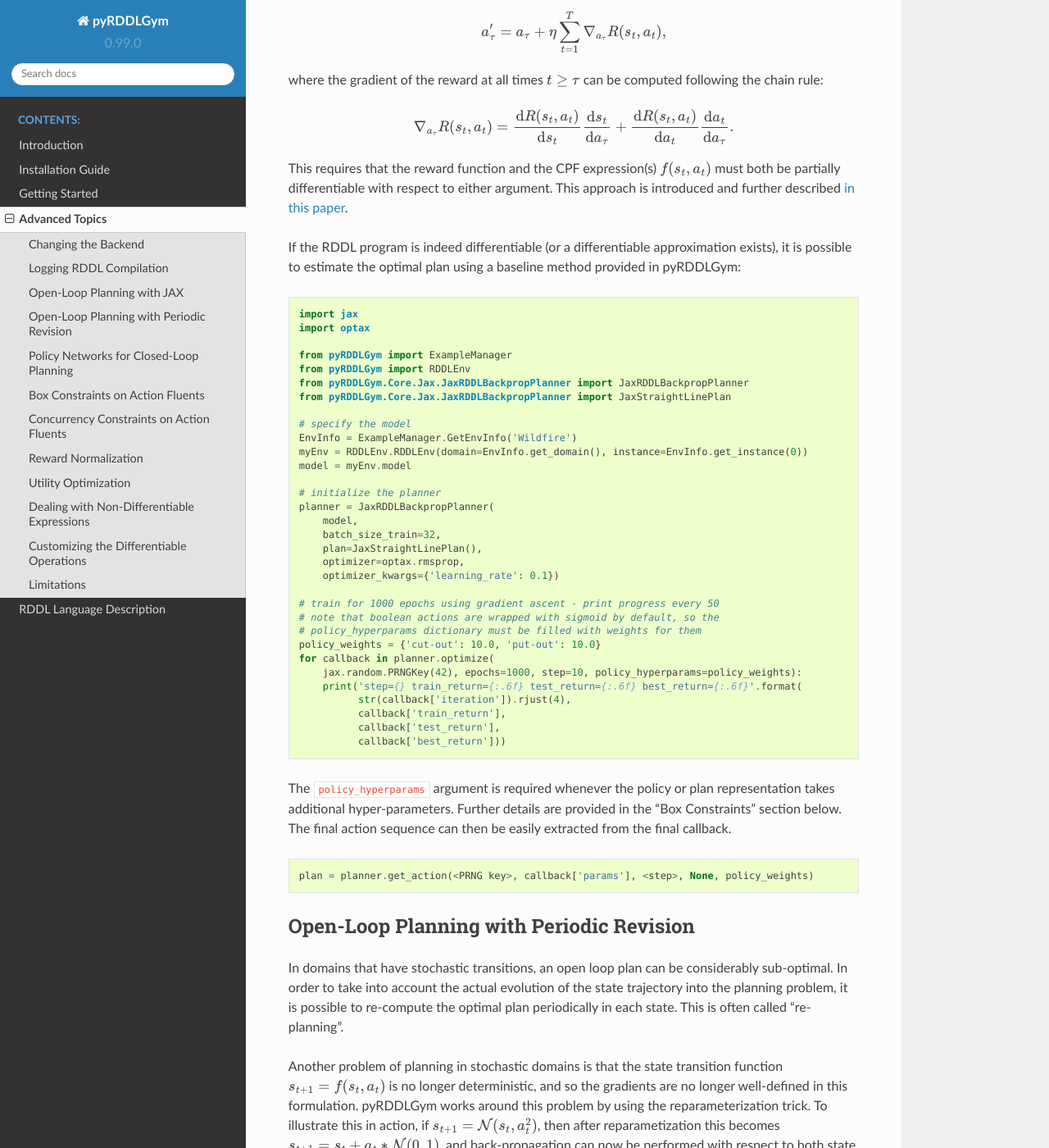
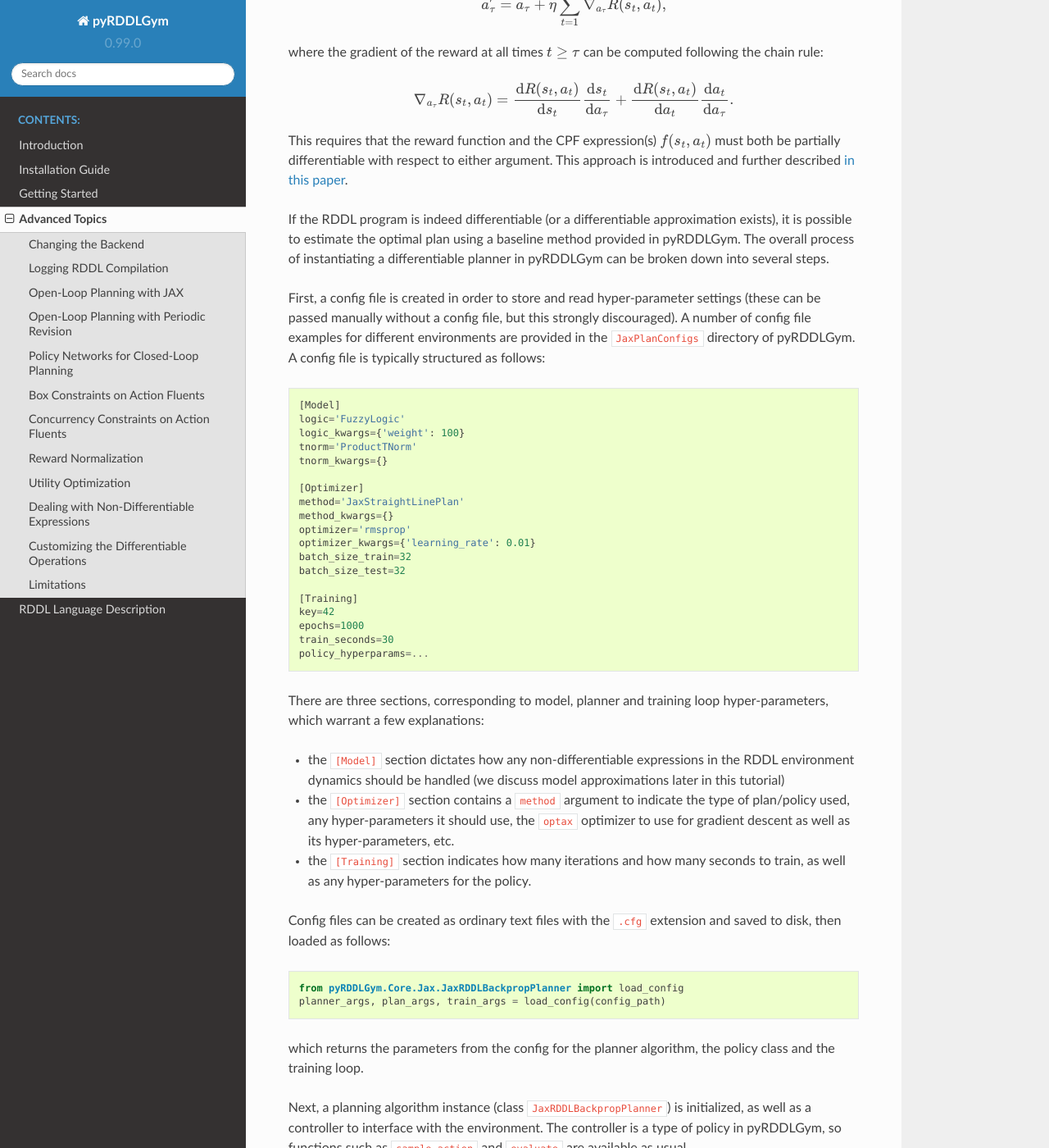
Before and after one commit to pyrddlgym-project/pyRDDLGym, a Sphinx documentation site: the page built from docs/advanced.rst, in a window 1280 px wide and 1400 px high, scrolled down 1564 px. Shown: the whole window at 82% size. Built offline with Sphinx 7.4.7 and the Read the Docs theme 2.0.0, drawn with Linux system fonts in a browser that asks for light colours; some of the changed text lies outside the part shown.

Commit message:
Update advanced.rst

```diff
--- a/docs/advanced.rst
+++ b/docs/advanced.rst
@@ -12,8 +12,7 @@ In pyRDDLGym, this can be done easily by specifying the backend:
 
 	from pyRDDLGym.Core.Jax.JaxRDDLSimulator import JaxRDDLSimulator
 
-	myEnv = RDDLEnv.RDDLEnv(domain=EnvInfo.get_domain(),
-                            instance=EnvInfo.get_instance(0),
+	myEnv = RDDLEnv.RDDLEnv(domain=EnvInfo.get_domain(), instance=EnvInfo.get_instance(0),
                             backend=JaxRDDLSimulator)
 
 For the purpose of simulation, the default backend and the ``JaxRDDLSimulator`` are designed to be as interchangeable as possible, so the latter can be used in place of the former with identical outputs in most cases.
@@ -28,8 +27,7 @@ For purposes such as debugging, it is possible to log information about the RDDL
 
 .. code-block:: python
 
-	myEnv = RDDLEnv.RDDLEnv(domain=EnvInfo.get_domain(),
-                            instance=EnvInfo.get_instance(0),
+	myEnv = RDDLEnv.RDDLEnv(domain=EnvInfo.get_domain(), instance=EnvInfo.get_instance(0),
                             debug=True)
 
 Upon executing this command, a log file is created with the name <domain name>_<instance name>.log in the installation's root directory.
@@ -53,7 +51,8 @@ For example, the planning problem in a deterministic environment can be formulat
 	\max_{a_1, \dots a_T} \sum_{t=1}^{T} R(s_t, a_t),\\
 	s_{t + 1} = f(s_t, a_t)
 
-In continuous action spaces, it is possible to obtain a reasonable solution using gradient ascent. More concretely, given a learning rate parameter :math:`\eta > 0` and a "guess" :math:`a_\tau`, gradient ascent obtains a new estimate of the optimal action :math:`a_\tau'` at time :math:`\tau` via
+In continuous action spaces, it is possible to obtain a reasonable solution using gradient ascent.
+More concretely, given a learning rate parameter :math:`\eta > 0` and a "guess" :math:`a_\tau`, gradient ascent obtains a new estimate of the optimal action :math:`a_\tau'` at time :math:`\tau` via
 
 .. math::
 
@@ -68,51 +67,96 @@ where the gradient of the reward at all times :math:`t \geq \tau` can be compute
 This requires that the reward function and the CPF expression(s) :math:`f(s_t, a_t)` must both be partially differentiable with respect to either argument.
 This approach is introduced and further described `in this paper <https://proceedings.neurips.cc/paper/2017/file/98b17f068d5d9b7668e19fb8ae470841-Paper.pdf>`_.
 
-If the RDDL program is indeed differentiable (or a differentiable approximation exists), it is possible to estimate the optimal plan using a baseline method provided in pyRDDLGym:
+If the RDDL program is indeed differentiable (or a differentiable approximation exists), it is possible to estimate the optimal plan using a baseline method provided in pyRDDLGym.
+The overall process of instantiating a differentiable planner in pyRDDLGym can be broken down into several steps.
+
+First, a config file is created in order to store and read hyper-parameter settings (these can be passed manually without a config file, but this strongly discouraged).
+A number of config file examples for different environments are provided in the ``JaxPlanConfigs`` directory of pyRDDLGym.
+A config file is typically structured as follows:
 
 .. code-block:: python
 
-    import jax
-    import optax
+    [Model]
+    logic='FuzzyLogic'
+    logic_kwargs={'weight': 100}
+    tnorm='ProductTNorm'
+    tnorm_kwargs={}
 
-    from pyRDDLGym import ExampleManager
-    from pyRDDLGym import RDDLEnv
-    from pyRDDLGym.Core.Jax.JaxRDDLBackpropPlanner import JaxRDDLBackpropPlanner
-    from pyRDDLGym.Core.Jax.JaxRDDLBackpropPlanner import JaxStraightLinePlan
+    [Optimizer]
+    method='JaxStraightLinePlan'
+    method_kwargs={}
+    optimizer='rmsprop'
+    optimizer_kwargs={'learning_rate': 0.01}
+    batch_size_train=32
+    batch_size_test=32
 
-    # specify the model
-    EnvInfo = ExampleManager.GetEnvInfo('Wildfire')
-    myEnv = RDDLEnv.RDDLEnv(domain=EnvInfo.get_domain(), instance=EnvInfo.get_instance(0))
-    model = myEnv.model
+    [Training]
+    key=42
+    epochs=1000
+    train_seconds=30
+    policy_hyperparams=...
 
-    # initialize the planner
-    planner = JaxRDDLBackpropPlanner(
-        model,
-        batch_size_train=32,
-        plan=JaxStraightLinePlan(),
-        optimizer=optax.rmsprop,
-        optimizer_kwargs={'learning_rate': 0.1})
+There are three sections, corresponding to model, planner and training loop hyper-parameters, which warrant a few explanations:
 
-    # train for 1000 epochs using gradient ascent - print progress every 50
-    # note that boolean actions are wrapped with sigmoid by default, so the
-    # policy_hyperparams dictionary must be filled with weights for them
-    policy_weights = {'cut-out': 10.0, 'put-out': 10.0}
-    for callback in planner.optimize(
-        jax.random.PRNGKey(42), epochs=1000, step=10, policy_hyperparams=policy_weights):
-        print('step={} train_return={:.6f} test_return={:.6f} best_return={:.6f}'.format(
-              str(callback['iteration']).rjust(4),
-              callback['train_return'],
-              callback['test_return'],
-              callback['best_return']))
+* the ``[Model]`` section dictates how any non-differentiable expressions in the RDDL environment dynamics should be handled (we discuss model approximations later in this tutorial)
+* the ``[Optimizer]`` section contains a ``method`` argument to indicate the type of plan/policy used, any hyper-parameters it should use, the ``optax`` optimizer to use for gradient descent as well as its hyper-parameters, etc.
+* the ``[Training]`` section indicates how many iterations and how many seconds to train, as well as any hyper-parameters for the policy.
 
-The ``policy_hyperparams`` argument is required whenever the policy or plan representation takes additional hyper-parameters.
-Further details are provided in the "Box Constraints" section below.
-The final action sequence can then be easily extracted from the final callback.
+Config files can be created as ordinary text files with the ``.cfg`` extension and saved to disk, then loaded as follows:
 
 .. code-block:: python
 
-	plan = planner.get_action(<PRNG key>, callback['params'], <step>, None, policy_weights)
+    from pyRDDLGym.Core.Jax.JaxRDDLBackpropPlanner import load_config
+    planner_args, plan_args, train_args = load_config(config_path)
 
+which returns the parameters from the config for the planner algorithm, the policy class and the training loop.
+
+Next, a planning algorithm instance (class ``JaxRDDLBackpropPlanner``) is initialized, as well as a controller to interface with the environment.
+The controller is a type of policy in pyRDDLGym, so functions such as ``sample_action`` and ``evaluate`` are available as usual.
+
+.. code-block:: python
+
+    from pyRDDLGym.Core.Jax.JaxRDDLBackpropPlanner import JaxRDDLBackpropPlanner
+    from pyRDDLGym.Core.Jax.JaxRDDLBackpropPlanner import JaxOfflineController
+
+    planner = JaxRDDLBackpropPlanner(myEnv.model, **planner_args)
+    controller = JaxOfflineController(planner, **train_args)
+
+This immediately begins training an open-loop plan with the specified hyper-parameters. Putting this all together into a working example:
+
+.. code-block:: python
+
+    import os
+
+    from pyRDDLGym.Core.Env.RDDLEnv import RDDLEnv
+    from pyRDDLGym.Core.Jax.JaxRDDLBackpropPlanner import load_config
+    from pyRDDLGym.Core.Jax.JaxRDDLBackpropPlanner import JaxRDDLBackpropPlanner
+    from pyRDDLGym.Core.Jax.JaxRDDLBackpropPlanner import JaxOfflineController
+    from pyRDDLGym.Core.Jax.JaxRDDLBackpropPlanner import JaxOnlineController
+    from pyRDDLGym.Examples.ExampleManager import ExampleManager
+
+    # create the environment
+    EnvInfo = ExampleManager.GetEnvInfo(domain)
+    myEnv = RDDLEnv(domain=EnvInfo.get_domain(), instance=EnvInfo.get_instance(instance))
+    myEnv.set_visualizer(EnvInfo.get_visualizer())
+
+    # load the config file with planner settings from the JaxPlanConfigs
+    abs_path = os.path.dirname(os.path.abspath(__file__))
+    config_path = os.path.join(abs_path, 'JaxPlanConfigs', f'{domain}_slp.cfg')
+    planner_args, _, train_args = load_config(config_path)
+
+    # create the planning algorithm
+    planner = JaxRDDLBackpropPlanner(myEnv.model, **planner_args)
+
+    # create the controller agent and begin training immediately
+    controller = JaxOfflineController(planner, **train_args)
+
+    # evaluate the agent, note the ground_state flag
+    controller.evaluate(myEnv, ground_state=False, verbose=True, render=True)
+
+.. note::
+   The ``evaluate`` command in this above example requires ``ground_state=False`` when working with the planner.
+   This passes the current state from the environment in vectorized form (instead of grounded form by default) as required by the planner.
 
 Open-Loop Planning with Periodic Revision
 -------------------
@@ -140,92 +184,50 @@ For a small subset of them, like the Bernoulli and Discrete distribution, pyRDDL
 .. warning::
    For non-reparameterizable distributions, the result of the gradient calculation is fully dependent on the JAX implementation: it could return a zero or NaN gradient, or raise an exception.
 
-The ``JaxRDDLBackpropPlanner`` makes it relatively easy to do re-planning in stochastic domains inside the usual simulation loop.
-To do this, the parameter ``rollout_horizon`` specifies how far ahead the planner will look during optimization at each time step.
-This quantity overrides the default horizon specified in the RDDL instance.
+Replanning is easy by modifying the previous Python example. Instead of creating an ``JaxOfflineController``, we create an ``JaxOnlineController`` instead.
+The config should also be modified to specify the ``rollout_horizon`` to instruct how far ahead into the future the planner should take into account during optimization:
 
 .. code-block:: python
 
-    # specify the model
-    EnvInfo = ExampleManager.GetEnvInfo('Wildfire')
-    myEnv = RDDLEnv.RDDLEnv(domain=EnvInfo.get_domain(), instance=EnvInfo.get_instance(0))
-    model = myEnv.model
+    from pyRDDLGym.Core.Jax.JaxRDDLBackpropPlanner import JaxRDDLBackpropPlanner
+    from pyRDDLGym.Core.Jax.JaxRDDLBackpropPlanner import JaxOnlineController
 
-    # initialize the planner with a roll-out horizon of 5
-    planner = JaxRDDLBackpropPlanner(
-        model,
-        plan=JaxStraightLinePlan(),
-        batch_size_train=32,
-        rollout_horizon=5,
-        optimizer=optax.rmsprop,
-        optimizer_kwargs={'learning_rate': 0.01})
+    planner = JaxRDDLBackpropPlanner(myEnv.model, **planner_args)
+    controller = JaxOnlineController(planner, **train_args)
 
-The optimizer can then be invoked at every decision step (or periodically), as shown below:
-
-.. code-block:: python
-
-    policy_weights = {'put-out': 10.0, 'cut-out': 10.0}
-    key = jax.random.PRNGKey(42)
-    total_reward = 0
-    state = myEnv.reset()
-    for step in range(myEnv.horizon):
-        key, subkey1, subkey2 = jax.random.split(key, num=3)
-        *_, callback = planner.optimize(
-            subkey1, epochs=500, step=100, policy_hyperparams=policy_weights,
-            subs=myEnv.sampler.subs)
-        action = planner.get_action(
-            subkey2, params=callback['params'], step=0,
-            subs=None, policy_hyperparams=policy_weights)
-        next_state, reward, done, _ = myEnv.step(action)
-        total_reward += reward
-        ...
-
-    print(f'episode ended with reward {total_reward}')
-    myEnv.close()
-
-By executing this code, and comparing the realized return to the one obtained by the code in the previous section,
-it is clear that re-planning can perform much better on average than straight-line planning.
+By comparing the realized return to the one obtained by the code in the previous section, we observe that re-planning can perform much better in some cases than straight-line planning.
 
 Policy Networks for Closed-Loop Planning
 -------------------
 
 An alternative approach to re-planning is to learn a policy network :math:`a_t \gets \pi_\theta(s_t)`, i.e. a feed-forward neural network with parameters :math:`\theta` mapping state to action.
-The example below adapts the Wildfire experiment above to use a deep reactive policy instead of a straight-line plan:
+
+To do this, a config file must indicate the method as ``JaxDeepReactivePolicy``,
+and must specify the number of layers, the number of neurons, and an activation function to use:
 
 .. code-block:: python
 
-    import optax
-    import jax
+    [Model]
+    logic='FuzzyLogic'
+    logic_kwargs={'weight': 100}
+    tnorm='ProductTNorm'
+    tnorm_kwargs={}
 
-    from pyRDDLGym import ExampleManager
-    from pyRDDLGym import RDDLEnv
-    from pyRDDLGym.Core.Jax.JaxRDDLBackpropPlanner import JaxRDDLBackpropPlanner
-    from pyRDDLGym.Core.Jax.JaxRDDLBackpropPlanner import JaxDeepReactivePolicy
+    [Optimizer]
+    method='JaxDeepReactivePolicy'
+    method_kwargs={'topology': [64, 64]}
+    optimizer='rmsprop'
+    optimizer_kwargs={'learning_rate': 0.01}
+    batch_size_train=1
+    batch_size_test=1
+    action_bounds={'power-x': (-0.0999, 0.0999), 'power-y': (-0.0999, 0.0999)}
 
-    # specify the model
-    EnvInfo = ExampleManager.GetEnvInfo('Wildfire')
-    myEnv = RDDLEnv.RDDLEnv(domain=EnvInfo.get_domain(), instance=EnvInfo.get_instance(0))
-    model = myEnv.model
+    [Training]
+    key=42
+    epochs=500
+    train_seconds=30
 
-    # initialize the planner
-    # here we initialize a policy network with two hidden layers of size 128 and 64
-    planner = JaxRDDLBackpropPlanner(
-        model,
-        batch_size_train=32,
-        plan=JaxDeepReactivePolicy(topology=[128, 64]),
-        optimizer=optax.rmsprop,
-        optimizer_kwargs={'learning_rate': 0.001})
-
-    # train for 1000 epochs using gradient ascent - print progress every 50
-    for callback in planner.optimize(
-        jax.random.PRNGKey(42), epochs=1000, step=10):
-        print('step={} train_return={:.6f} test_return={:.6f} best_return={:.6f}'.format(
-              str(callback['iteration']).rjust(4),
-              callback['train_return'],
-              callback['test_return'],
-              callback['best_return']))
-
-The use of a policy often produces better results than straight-line planning, as shown in the example above.
+Then, an online or offline controller can be instantiated and trained using one of the previous code examples given.
 
 .. note::
    ``JaxStraightlinePlan`` and ``JaxDeepReactivePolicy`` are instances of the abstract class ``JaxPlan``.
@@ -262,8 +264,8 @@ where :math:`\theta` denotes the trainable action parameters, and :math:`w` deno
    If ``wrap_sigmoid = True``, then the weights ``w`` as defined above must be specified in ``policy_hyperparams`` for each action when interfacing with the planner methods.
 
 At test time, the action is aliased by evaluating the expression :math:`a > 0.5`, or equivalently :math:`\theta > 0`.
-The use of sigmoid for boolean actions can be controlled by setting ``wrap_sigmoid`` in ``JaxStraightLinePlan``.
-Non-boolean action-fluents can also be wrapped in a similar way, rather than use the projected gradient trick, by setting ``wrap_non_bool = True``.
+The use of sigmoid for boolean actions can be controlled by setting ``wrap_sigmoid`` to True.
+Non-boolean action-fluents can also be wrapped in a similar way, instead of the projected gradient trick, by setting ``wrap_non_bool = True``.
 The details of this approach is described further in `equation 6 in this paper <https://ojs.aaai.org/index.php/AAAI/article/view/4744>`_.
 
 Concurrency Constraints on Action Fluents
@@ -281,7 +283,7 @@ Reward Normalization
 -------------------
 
 Some domains have rewards that vary significantly in magnitude between time steps, making optimization difficult without some form of normalization.
-Following the suggestion `in this paper <https://arxiv.org/pdf/2301.04104v1.pdf>`_, pyRDDLGym applies the symlog transform to the sampled rewards during back-prop.
+Following the suggestion `in this paper <https://arxiv.org/pdf/2301.04104v1.pdf>`_, pyRDDLGym can employ the symlog transform to the sampled rewards during back-prop.
 Mathematically, symlog is defined as
 
 .. math::
@@ -289,7 +291,7 @@ Mathematically, symlog is defined as
     \mathrm{symlog}(x) = \mathrm{sign}(x) * \ln(|x| + 1)
 
 which compresses the magnitudes of large positive and negative outcomes.
-The use of symlog can be enabled by the ``use_symlog_reward`` argument in ``JaxBackpropPlanner``.
+The use of symlog can be enabled by setting ``use_symlog_reward`` argument to True in ``JaxBackpropPlanner``.
 
 Utility Optimization
 -------------------
@@ -302,7 +304,7 @@ For example, the entropic utility for risk-aversion parameter :math:`\beta` can
 
     U(a_1, \dots a_T) = -\frac{1}{\beta} \log \mathbb{E}\left[e^{-\beta \sum_t R(s_t, a_t)} \right]
 
-In JAX, this can be passed to the planner as follows:
+This can be passed to the planner as follows:
 
 .. code-block:: python
 
@@ -362,10 +364,8 @@ This logic can be passed to the planner as an optimal argument:
 
 .. code-block:: python
 
-    planner = JaxRDDLBackpropPlanner(
-        model,
-        ...,
-        logic=FuzzyLogic())
+    from pyRDDLGym.Core.Jax.JaxRDDLLogic import FuzzyLogic
+    planner = JaxRDDLBackpropPlanner(model, ..., logic=FuzzyLogic())
 
 Customizing the Differentiable Operations
 -------------------
--- a/docs/start.rst
+++ b/docs/start.rst
@@ -106,7 +106,7 @@ If the ``env.render()`` function is used, we will also see a window pop up rende
                 break
     myEnv.close()
 
-We also provide a convenience function for policy evaluation, so it is not necessary to implement the interaction loop explicitly:
+We also provide a convenience ``evaluate`` function for policy evaluation, so it is not necessary to implement the interaction loop explicitly:
 
 .. code-block:: python
 
```
Also changed, not shown: other parts of docs/advanced.rst (+1 -1 lines).
